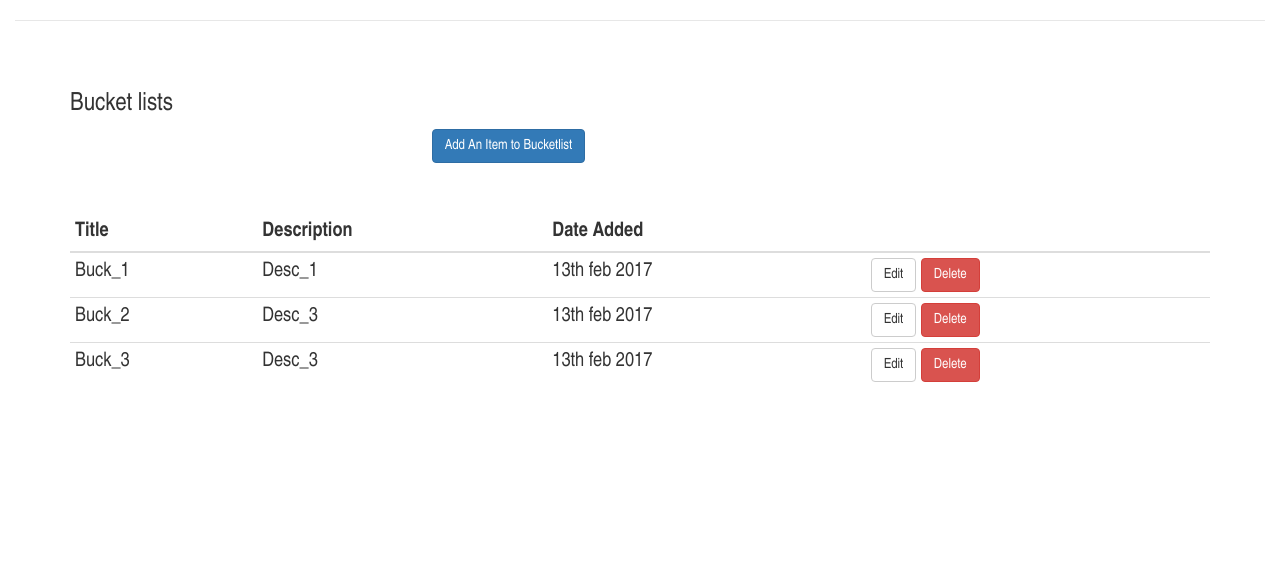
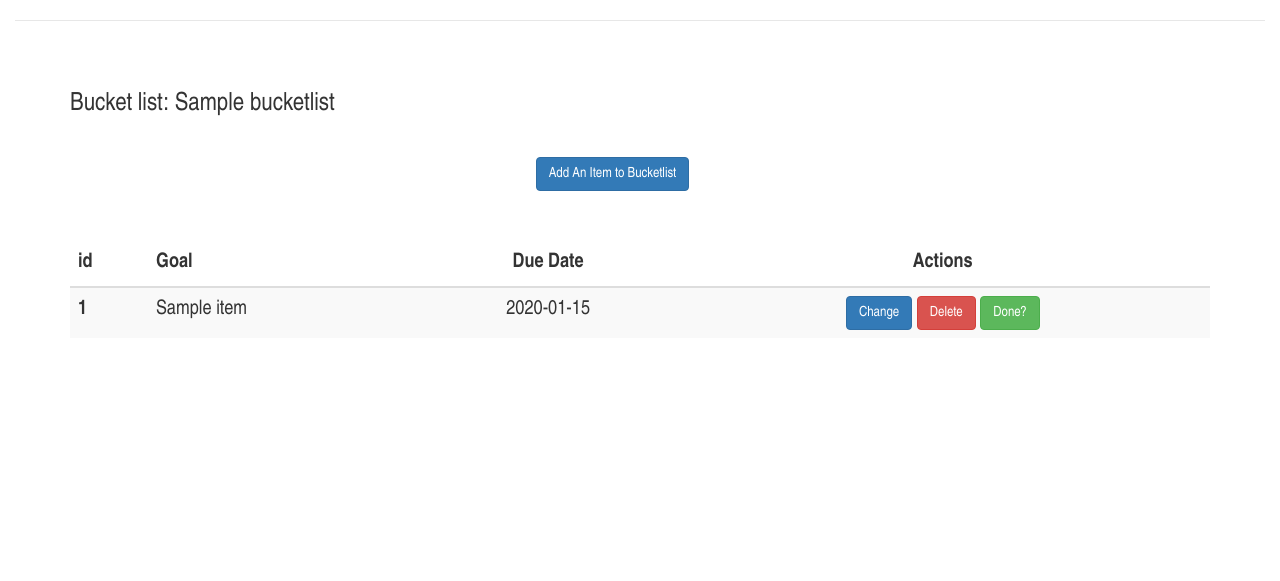
Before and after one commit to machariamarigi/Bucketlist, a Flask app: template app/templates/bucketlist/bucketlist.html in a window 1280 px wide. Shown: the part 54-635 px from the top of the page. Run offline with Flask 2, Linux system fonts and the light colour scheme; the template is opened without the code that fills it: most values are stand-ins (such as "Sample title", 1, 10 or a date in 2020); parts of the project's set-up code (start-up, migrations or seed data) failed here and were passed over; some libraries are stand-ins or nearby versions.

Commit message:
Add goals to a bucketlist

```diff
--- a/app/templates/bucketlist/bucketlist.html
+++ b/app/templates/bucketlist/bucketlist.html
@@ -4,46 +4,35 @@
 {% block title %}Bucketlist{% endblock %}
 {% block body %}
 <main>
-    <h1 class="container">Bucket lists</h1>
-    <button class="btn btn-large btn-primary col-md-offset-4">Add An Item to Bucketlist</button>
+    <h1 class="container">Bucket list: {{ bucketlist['title'] }}</h1>
+    <br>
+    <a class="btn btn-large btn-primary col-md-offset-5" href="{{ url_for('bucketlist.add_bucketlist_item', id=bucketlist['id']) }}">Add An Item to Bucketlist</a>
     <div class="container">
-        <table class="table table-condensed">
+        <table class="table table-striped">
             <thead>
                 <tr>
-                    <th>Title</th>
-                    <th>Description</th>
-                    <th>Date Added</th>
-                    <th></th>
+                    <th>id</th>
+                    <th>Goal</th>
+                    <th><center>Due Date</center></th>
+                    <th><center>Actions</center></th>
                 </tr>
             </thead>
             <tbody>
-                <tr>
-                    <td>Buck_1</td>
-                    <td>Desc_1</td>
-                    <td>13th feb 2017</td>
-                    <td>
-                        <button class="btn-default btn">Edit</button>
-                        <button class="btn btn-danger">Delete</button>
-                    </td>
-                </tr>
-                <tr>
-                    <td>Buck_2</td>
-                    <td>Desc_3</td>
-                    <td>13th feb 2017</td>
-                    <td>
-                        <button class="btn-default btn">Edit</button>
-                        <button class="btn btn-danger">Delete</button>
-                    </td>
-                </tr>
-                <tr>
-                    <td>Buck_3</td>
-                    <td>Desc_3</td>
-                    <td>13th feb 2017</td>
-                    <td>
-                        <button class="btn-default btn">Edit</button>
-                        <button class="btn btn-danger">Delete</button>
-                    </td>
-                </tr>
+                    {% for item in items %}
+                        <tr>
+                            <th scope="row">{{ item['id'] }}</th>
+
+                            <td>{{ item['item'] }}</td>
+                            <td><center>{{ item['duedate'] }}</center></td>
+                            <td>
+                                <center>
+                                    <a href="" class="btn btn-primary">Change</a>
+                                    <a href="" class="btn btn-danger">Delete</a>
+                                    <a href="" class="btn btn-success">Done?</a>
+                                </center>
+                            </td>
+                            </tr>
+                    {% endfor %}
             </tbody>
         </table>
     </div>
--- a/app/tools.py
+++ b/app/tools.py
@@ -1,4 +1,5 @@
 """ Module to handle various functionality that our application may need """
+
 
 from .models import User, BucketList, BucketlistItems
 
@@ -42,6 +43,8 @@ class Storage():
         new_bucketlist_item = BucketlistItems(item, duedate)
         new_bucketlist_item_details = new_bucketlist_item.get_details()
         bucketlist = self.get_single_bucketlist(bucketist_id)
+
+        new_bucketlist_item_details['id'] = len(bucketlist['items'])
         bucketlist['items'].append(new_bucketlist_item_details)
 
 
```
Also changed, not shown: app/bucketlist/forms.py (+5 -3 lines), app/bucketlist/views.py (+32 -6 lines), app/templates/bucketlist/add_bucketlist_item.html (added, +22 -0 lines), app/templates/profile/profile.html (indentation only).
